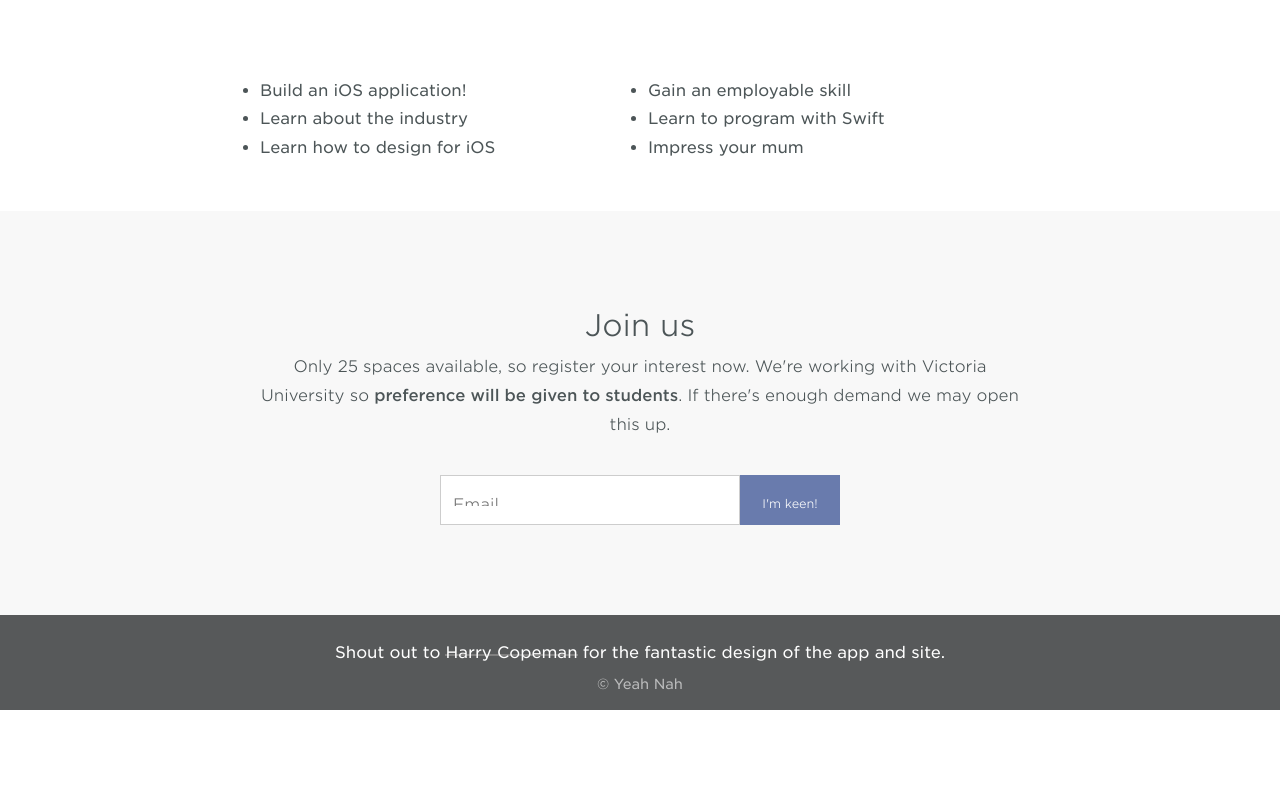
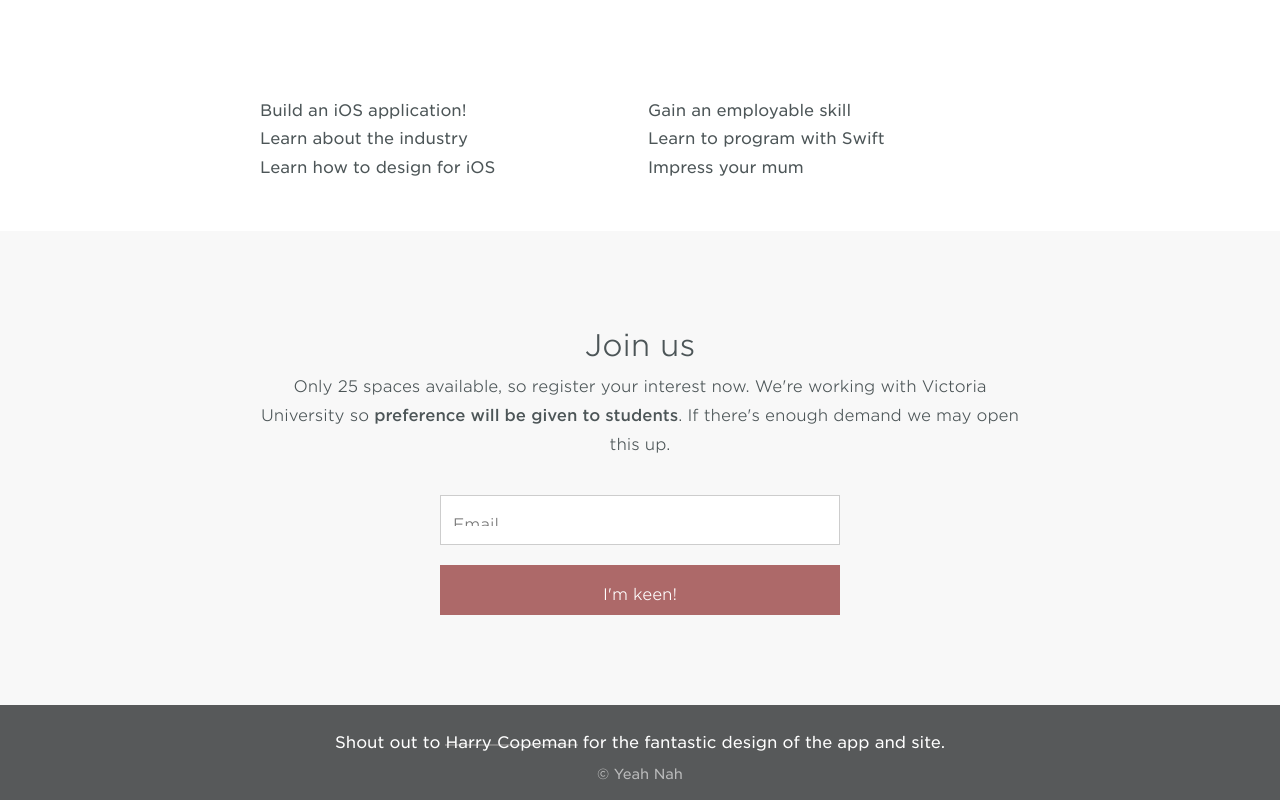
Before and after one commit to jackcallister/welly-swift-web, a plain HTML site: page index.html in a window 1280 px wide. Shown: the part 1138-1938 px from the top of the page. Before the commit the page ends 1848 px from the top, so only its background shows below. Drawn offline with nearby package versions, Linux system fonts and the light colour scheme.

Commit message:
Diffirenciate with the 10 minutes I have.

```diff
--- a/core/scss/base/_vars.scss
+++ b/core/scss/base/_vars.scss
@@ -2,4 +2,4 @@ $gotham: "gotham", "helvetica neueu", "helvetica", sans-serif;
 
 $text: #4C5557;
 
-$brand: #697BAD;
+$brand: #AD6969;
--- a/core/scss/common/_header.scss
+++ b/core/scss/common/_header.scss
@@ -1,8 +1,8 @@
 header {
-	background: #404344;
+	background: #282828;
 	width: 100%;
 	position: relative;
-	min-height: 780px;
+	min-height: 800px;
 
 		h1, h2 {
 			color: white;
@@ -30,7 +30,6 @@ header {
 			color: white;
 			padding: 16px 24px;
 			font-size: 16px;
-			border-radius: 3px;
 			font-family: $gotham;
 		}
 		button:hover {
--- a/core/scss/pages/_home.scss
+++ b/core/scss/pages/_home.scss
@@ -57,10 +57,8 @@
 			height: 50px;
 			padding: 0px 12px;
 			color: $text;
-			width: 75%;
-			display: inline;
-			float: left;
 			outline: none;
+			width: 100%;
 
 			  -webkit-transition: all 0.20s ease-in-out;
 			  -moz-transition: all 0.20s ease-in-out;
@@ -73,19 +71,19 @@
   		}
 		input[type=submit]{
 			cursor: pointer;
-			border: 1px solid $brand;
 			background: $brand;
-			font-family: $gotham;
-			font-size: 12px;
+			font-size: 14px;
 			font-weight: 200;
 			height: 50px;
 			color: white;
+			width: 100%;
 			text-align: center;
-			width: 25%;
-			display: inline;
-			float: right;
-
+			margin-top: 20px;
+			padding: 16px 24px;
+			font-size: 16px;
+			font-family: $gotham;
 			margin-bottom: 70px;
+			border: 0;
 		}
 		input[type=submit]:hover{
 			opacity: 0.8;
--- a/index.html
+++ b/index.html
@@ -75,15 +75,15 @@
         <div id="mc_embed_signup">
         <form action="//hackpack.us9.list-manage.com/subscribe/post?u=2bcb9562a5d2df1c65b90e0eb&amp;id=8b13957448" method="post" id="mc-embedded-subscribe-form" name="mc-embedded-subscribe-form" class="validate" target="_blank" novalidate>
           <div id="mc_embed_signup_scroll">
-          <div class="mc-field-group">
             <input type="email" value="" placeholder="Email" name="EMAIL" class="required email" id="mce-EMAIL">
-          </div>
+            <input type="submit" value="I'm keen!" name="subscribe" id="mc-embedded-subscribe" class="button">
+
+
             <div id="mce-responses" class="clear">
               <div class="response" id="mce-error-response" style="display:none"></div>
               <div class="response" id="mce-success-response" style="display:none"></div>
             </div>    <!-- real people should not fill this in and expect good things - do not remove this or risk form bot signups-->
             <div style="position: absolute; left: -5000px;"><input type="text" name="b_2bcb9562a5d2df1c65b90e0eb_8b13957448" tabindex="-1" value=""></div>
-            <div class="clear"><input type="submit" value="I'm keen!" name="subscribe" id="mc-embedded-subscribe" class="button"></div>
           </div>
         </form>
         </div>
```
Also changed, not shown: core/css/style.css.
